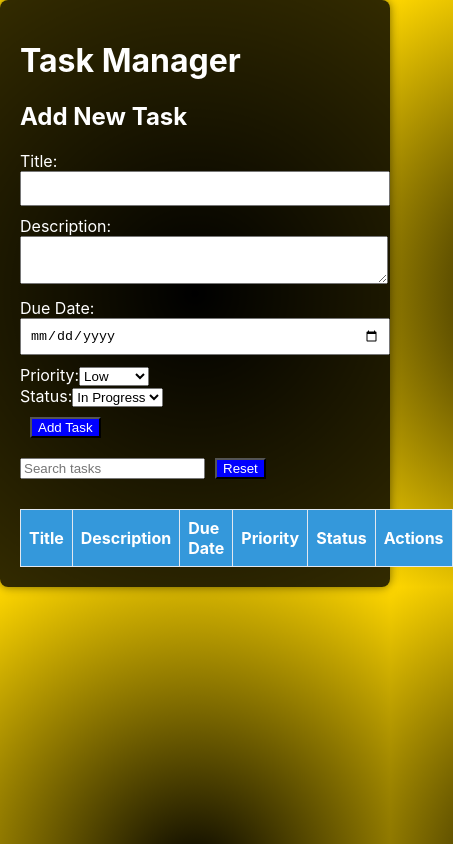
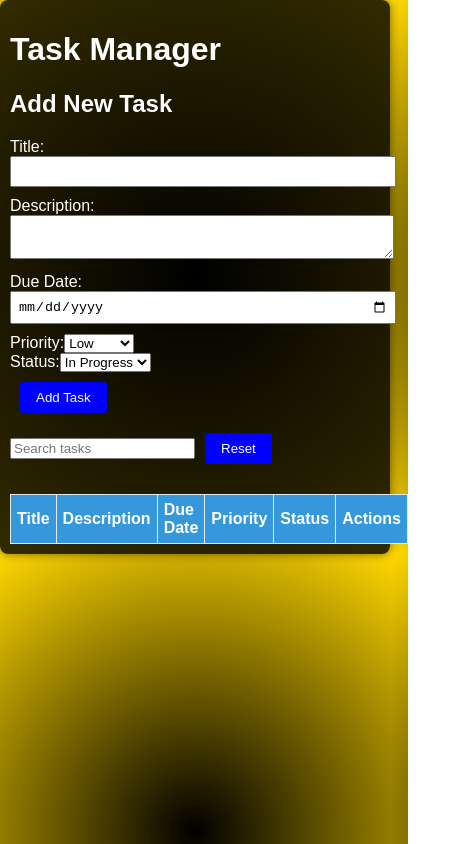
Before and after one commit to Saisarth/TaskManger, a React (Create React App) app: page / in a window 390 px wide. Shown: the whole page, 453 px wide, since content can reach past the window. Built offline with nearby package versions, Linux system fonts and the light colour scheme.

Commit message:
Update styles.css

```diff
--- a/src/styles.css
+++ b/src/styles.css
@@ -1,6 +1,9 @@
+/* Base Styles */
 body {
   background: radial-gradient(circle, #000, #ffd700);
   color: #fff;
+  margin: 0;
+  font-family: Arial, sans-serif;
 }
 
 .container {
@@ -36,6 +39,7 @@
   margin-bottom: 10px;
 }
 
+/* Background Colors */
 .bg-primary {
   background-color: #3498db;
 }
@@ -52,11 +56,34 @@
   background-color: #3490dc;
 }
 
+/* Text Color */
 .text-white {
   color: #fff;
 }
 
-  button{
-      background-color:blue;
-      margin:10px;
+/* Button Styles */
+button {
+  background-color: blue;
+  margin: 10px;
+  color: #fff;
+  padding: 8px 16px;
+  border: none;
+  border-radius: 4px;
+  cursor: pointer;
 }
+
+/* Media Queries for Responsive Design */
+@media only screen and (max-width: 600px) {
+  .container {
+    padding: 10px;
+  }
+
+  .table th,
+  .table td {
+    padding: 6px;
+  }
+
+  .form-input {
+    padding: 6px;
+  }
+}
```
Lines whose indentation alone changed are shown as unchanged.
